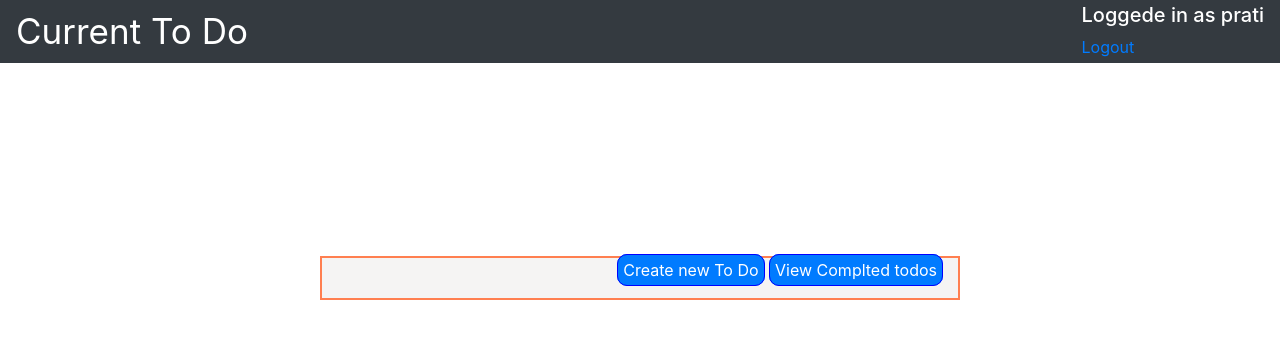
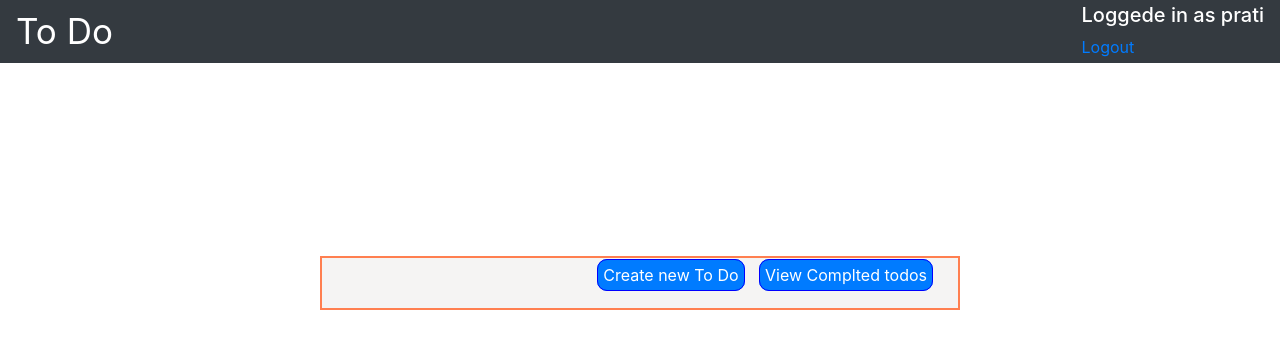
Before and after one commit to pratiksha2395/TO_DO_Project, a Django app: page /current_todo/ in a window 1280 px wide. Shown: the top 349 px of the page. Run offline with Django 3.2, Linux system fonts and the light colour scheme; a user stored in the database is signed in; data comes from the database, SQL or seed files in the repository; both versions use the stored data as it was after the commit; some libraries are stand-ins or nearby versions.

Commit message:
new changes

```diff
--- a/Firstpage/Templates/Firstpage/base.html
+++ b/Firstpage/Templates/Firstpage/base.html
@@ -3,11 +3,8 @@
 {% load static %}
 <link rel="stylesheet" type="text/css" href="{% static 'Firstpage\base.css' %}">
 
-<nav id="mainnavbar" class="navbar navbar-dark bg-dark navbar-expand-md py-0  fixed-top">
-        <a href="#" class="navbar-brand">Current To Do</a>
-        <button class="navbar-toggler" type="button" data-toggle="collapse" data-target="#navlinks" aria-label="toggle">
-            <span class="navbar-toggler-icon"></span>
-          </button>
+<nav id="mainnavbar" class="navbar navbar-dark bg-dark  py-0  fixed-top">
+        <a href="{% url 'current_todo' %}" class="navbar-brand" >To Do</a>
           <div class="name ml-auto">
           {% if user.is_authenticated %}
           <h5>Loggede in as {{ user.username }}</h5>  <!-- if user is authenticated we are printing it's name -->
--- a/Firstpage/Templates/Firstpage/completed_todos.html
+++ b/Firstpage/Templates/Firstpage/completed_todos.html
@@ -9,9 +9,11 @@
     <div class="row justify-content-center mt-5">
         <div class="col-md-10">
             <div class="list-group">
+              <ul>
                 {% for todo in todos %}
-                    <a href="{% url 'viewtodo' todo.id %}" class="list-group-item list-group-item-action{% if todo.important %} list-group-item-danger{% endif %}"><b>{{ todo.title }}</b> - Completed {{ todo.datecompleted|date:'M j Y H:i' }}</a>
+                    <li class="list-group-item list-group-item-action{% if todo.important %} list-group-item-danger{% endif %}"><b>{{ todo.title }}</b> - Completed {{ todo.datecompleted|date:'M j Y H:i' }}</li>
                 {% endfor %}
+                </ul>
             </div>
         </div>
     </div>
--- a/Firstpage/Templates/Firstpage/current_todo.html
+++ b/Firstpage/Templates/Firstpage/current_todo.html
@@ -5,7 +5,7 @@
 <link rel="stylesheet" type="text/css" href="{% static 'Firstpage\base.css' %}">
 </head>
 <body>
-<section>
+<section >
   {% csrf_token %}
   {% block content %}
   <div class="addtodo">
@@ -19,7 +19,6 @@
       {%if todo.important%}<b>{% endif %} {{ todo.title }}{%if todo.important%}</b>{% endif %}
       </a>
       {% if todo.memo %} - {{todo.memo }} {% endif %}
-
     </li>
   {% endfor %}
   </ul>
--- a/Firstpage/static/Firstpage/base.css
+++ b/Firstpage/static/Firstpage/base.css
@@ -35,4 +35,11 @@
   padding: 5px 5px;
   border: solid blue 1px;
   border-radius: 10px;
+  margin: 5px;
 }
+ul{
+  text-align: left;
+}
+.addtodo{
+  margin:5px;
+}
--- a/Firstpage/views.py
+++ b/Firstpage/views.py
@@ -82,7 +82,7 @@ def delete(request,todo_pk):
 @login_required
 def completed_todos(request):
     todos=Todo.objects.filter(user=request.user, completed__isnull=False).order_by('-completed')
-    return render(request, 'Firstpage/completed.html', {'todos':todos })
+    return render(request, 'Firstpage/completed_todos.html', {'todos':todos })
 @login_required
 def logoutuser(request):
     if(request.method=="POST"):
```
Also changed, not shown: Firstpage/Templates/Firstpage/detail_todo.html (+4 -11 lines), db.sqlite3.
